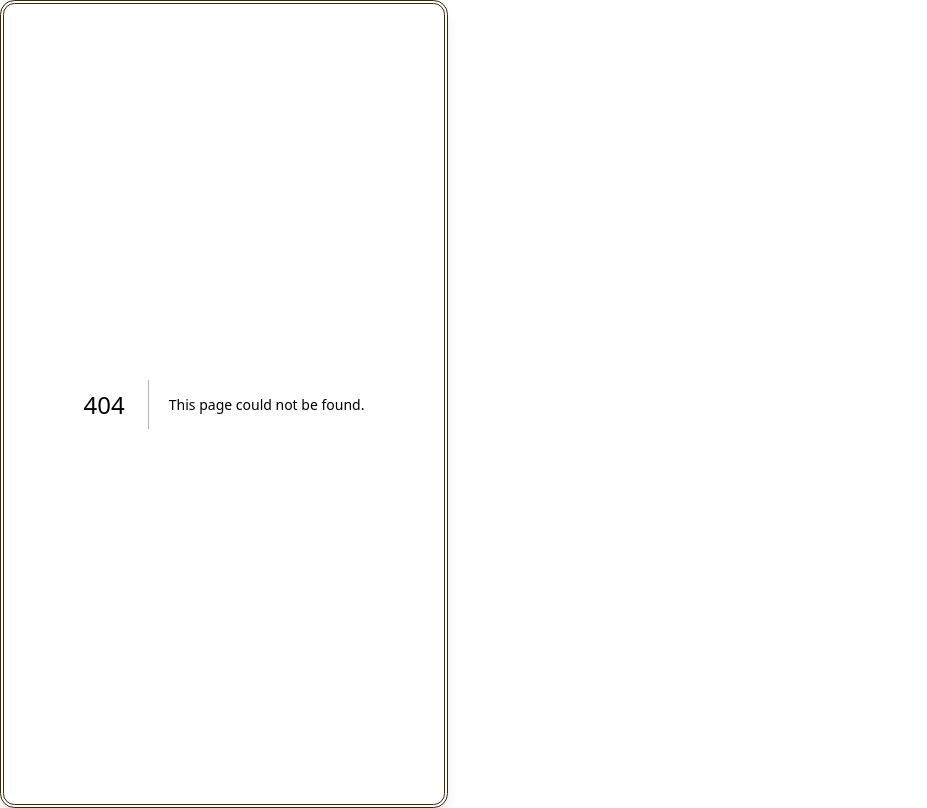
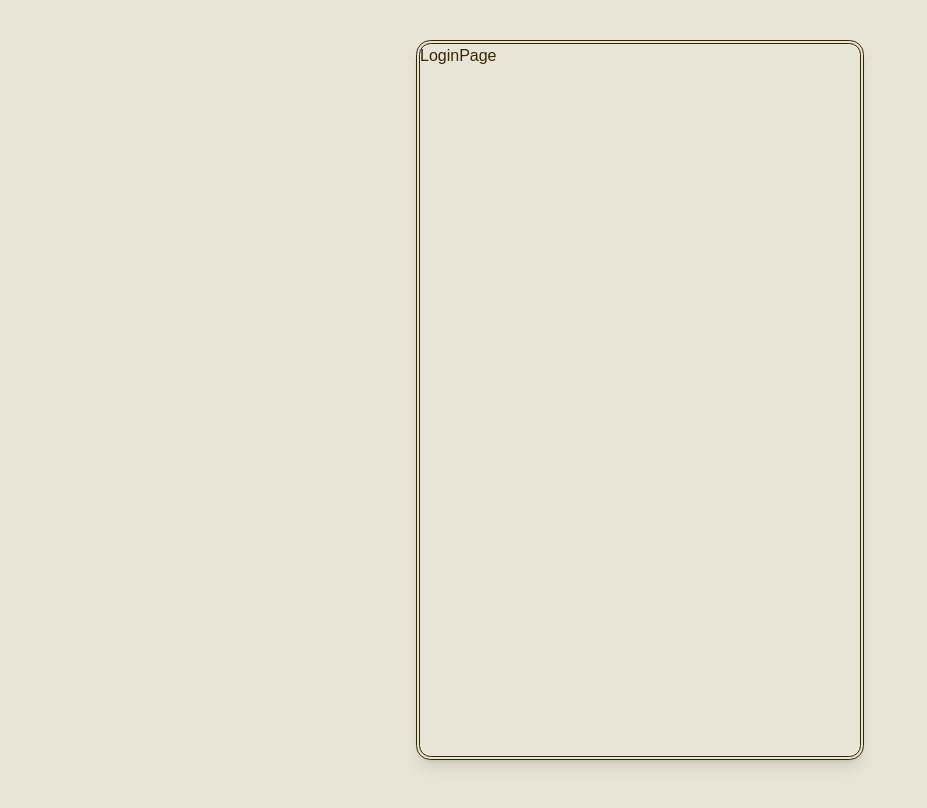
Before and after one commit to Zoranspiegel/mandragora, a Next.js app: page /login in a window 1280 px wide. Before the commit this address had no page. Shown: the whole page, without its empty margins (0-927 px from the left). Built offline with nearby package versions, Linux system fonts and the light colour scheme; a web font is replaced by a local one.

Commit message:
auth & mandragora next groups with layouts

```diff
--- /dev/null
+++ b/src/app/(auth)/layout.tsx
@@ -0,0 +1,5 @@
+export default function AuthLayout({
+  children,
+}: Readonly<{ children: React.ReactNode }>) {
+  return <div>{children}</div>;
+}
--- /dev/null
+++ b/src/app/(auth)/login/page.tsx
@@ -0,0 +1,7 @@
+export default function LoginPage() {
+  return (
+    <div>
+      <h1>LoginPage</h1>
+    </div>
+  );
+};
--- /dev/null
+++ b/src/app/(auth)/signup/page.tsx
@@ -0,0 +1,7 @@
+export default function SignupPage() {
+  return (
+    <div>
+      <h1>SignupPage</h1>
+    </div>
+  );
+};
--- /dev/null
+++ b/src/app/(mandragora)/home/page.tsx
@@ -0,0 +1,7 @@
+export default function HomePage() {
+  return (
+    <div>
+      <h1>HomePage</h1>
+    </div>
+  );
+};
--- /dev/null
+++ b/src/app/(mandragora)/layout.tsx
@@ -0,0 +1,12 @@
+// import { getServerSession } from "@/lib/get-server-session";
+// import { redirect } from "next/navigation";
+
+export default async function MandragoraLayout({
+  children,
+}: Readonly<{ children: React.ReactNode }>) {
+  // const session = await getServerSession();
+
+  // if (!session) redirect("/login");
+
+  return <div>{children}</div>;
+}
```
